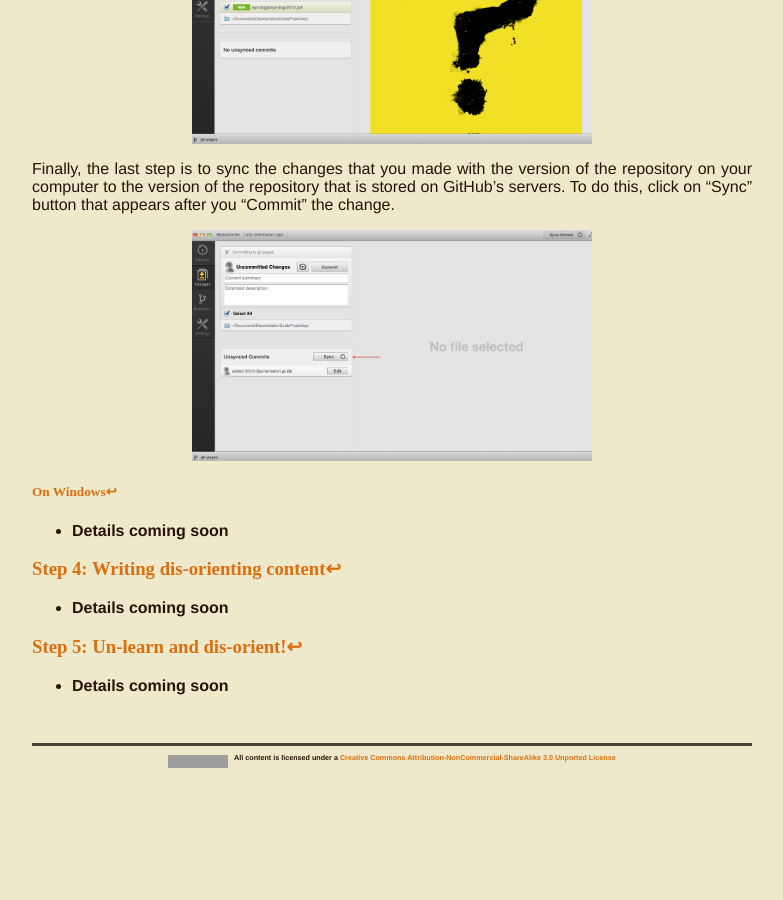
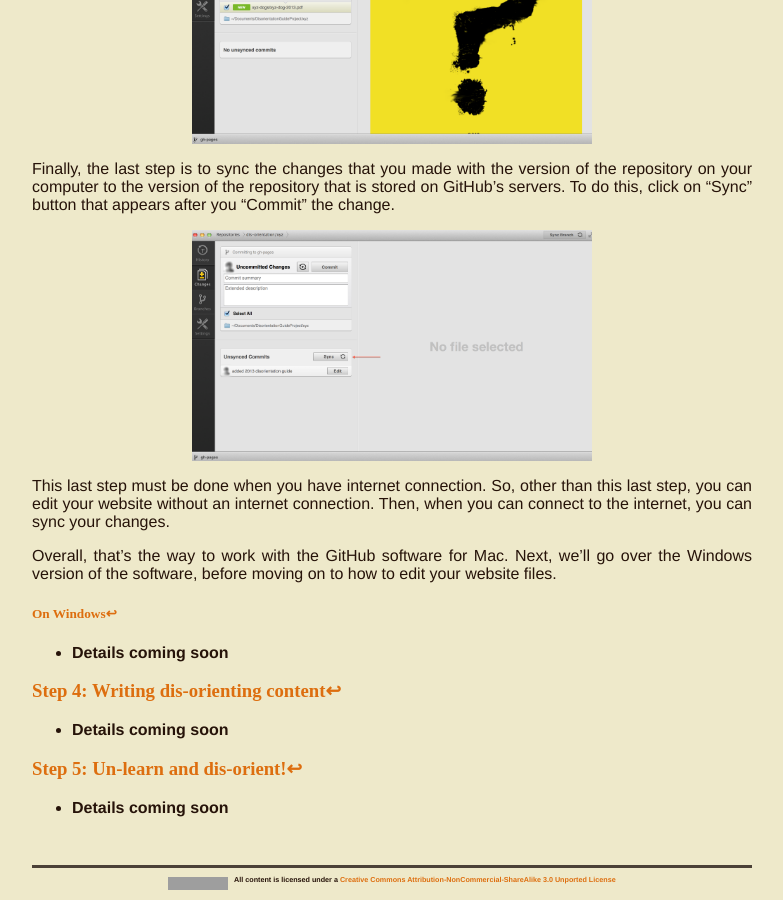
Before and after one commit to dis-orientation/dis-orientation.github.io, a Jekyll site: the page built from involved.md, in a window 1280 px wide and 900 px high, scrolled down 6624 px. Shown: the whole window, without its empty margins (248-1031 px from the left). Built offline with Jekyll 4.4.1, drawn with Linux system fonts in a browser that asks for light colours; Markdown is read by kramdown in place of the engine named in the settings; before the commit the page ends 7402 px from its top, so only the background shows below that; grey boxes are pictures that could not be loaded.

Commit message:
wrapped up mac section

```diff
--- a/involved.md
+++ b/involved.md
@@ -141,6 +141,10 @@ Finally, the last step is to sync the changes that you made with the version of
 
 <img alt="git-mac-sync" width="400" src="/images/git-mac-sync.png" style="display:block; margin:0 auto;" />
 
+This last step must be done when you have internet connection. So, other than this last step, you can edit your website without an internet connection. Then, when you can connect to the internet, you can sync your changes.
+
+Overall, that's the way to work with the GitHub software for Mac. Next, we'll go over the Windows version of the software, before moving on to how to edit your website files.
+
 ##### <a id="windows">On Windows</a><a href="#toc">↩</a>
 
 - **Details coming soon**
```
